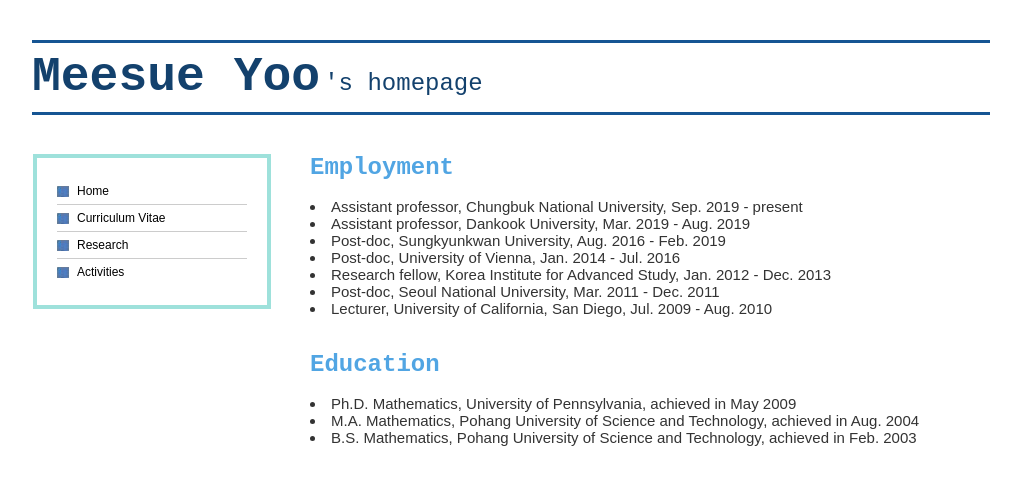
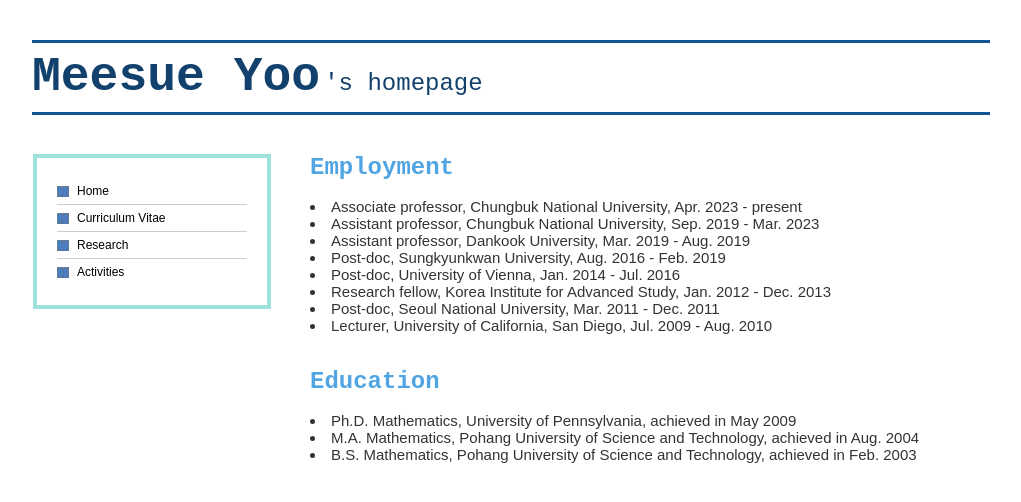
Before and after one commit to meesue/meesue.github.io, a plain HTML site: page cv.html in a window 1280 px wide. Shown: the whole page, without its empty margins (149-1170 px from the left). Drawn offline with nearby package versions, Linux system fonts and the light colour scheme; some packages are replaced by stand-ins of ours.

Commit message:
Update cv.html

```diff
--- a/cv.html
+++ b/cv.html
@@ -48,7 +48,8 @@ A:hover { text-decoration:none; background:E2EAF6}
 </div>
 <div class="rightpanel">
   <font size="5" face="Courier New" color="#51A5E3"><b> Employment</b></font><br><br>
-  <li> Assistant professor, Chungbuk National University, Sep. 2019 - present</li>
+  <li> Associate professor, Chungbuk National University, Apr. 2023 - present</li>
+  <li> Assistant professor, Chungbuk National University, Sep. 2019 - Mar. 2023</li>
   <li> Assistant professor, Dankook University, Mar. 2019 - Aug. 2019</li>
   <li> Post-doc, Sungkyunkwan University, Aug. 2016 - Feb. 2019</li>
   <li> Post-doc, University of Vienna, Jan. 2014 - Jul. 2016</li>
```
